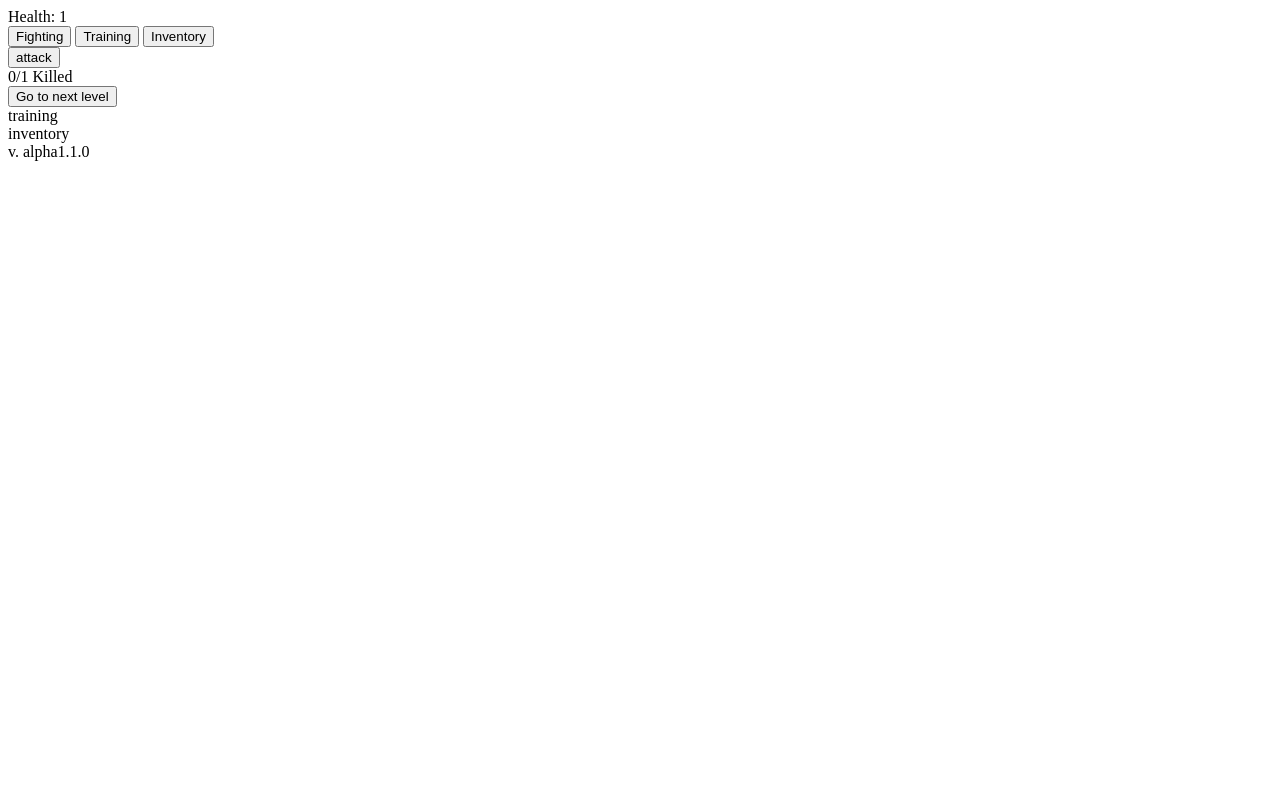
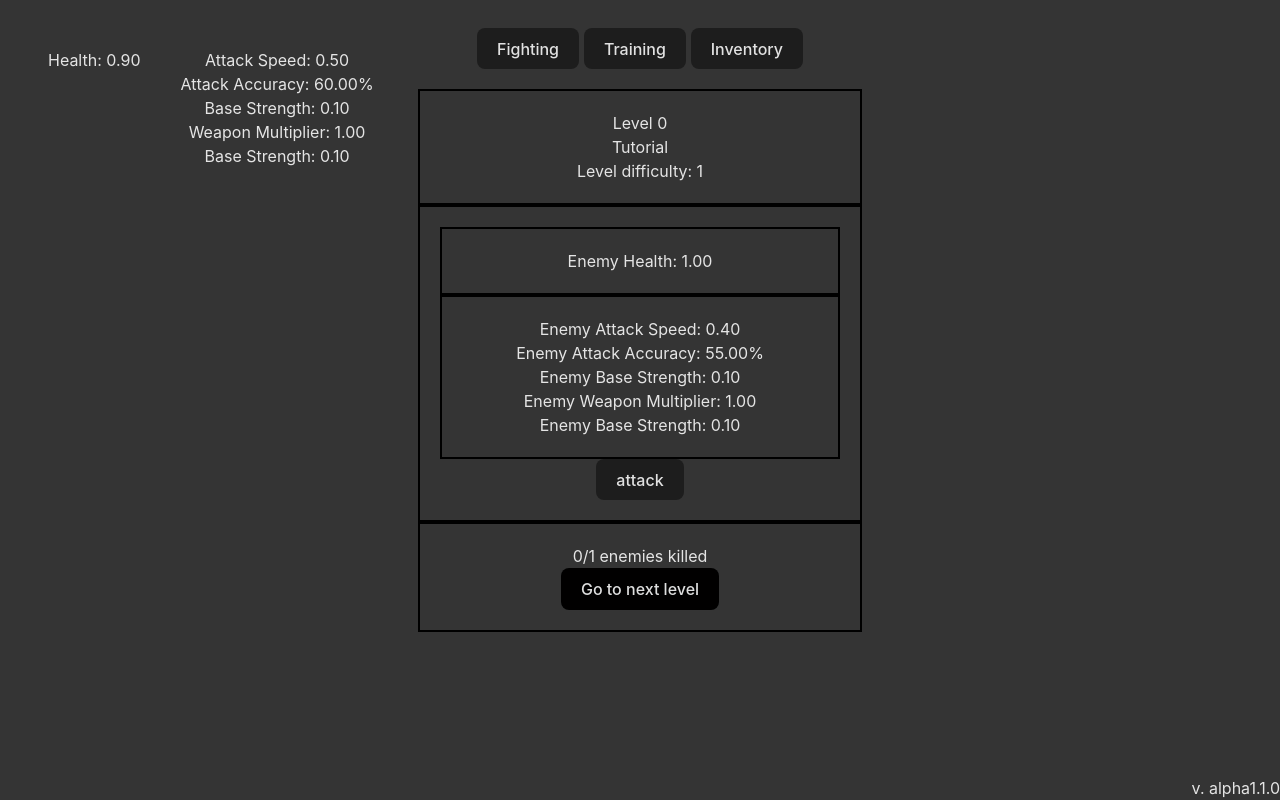
Before and after one commit to XnoobSpeakable/Incremental-Fighting, a plain HTML site: page index.html in a window 1280 px wide. Drawn offline with Linux system fonts and the light colour scheme; the site is published under a folder, as on GitHub Pages, so addresses that start at the root find nothing.

Commit message:
Update index.html

```diff
--- a/index.html
+++ b/index.html
@@ -5,8 +5,8 @@
     <meta charset="UTF-8" />
     <meta name="viewport" content="width=device-width, initial-scale=1.0" />
     <title>Incremental Fighting</title>
-  <script type="module" crossorigin src="/assets/index-C2cToYzt.js"></script>
-  <link rel="stylesheet" crossorigin href="/assets/index-DtiV3-cF.css">
+  <script type="module" crossorigin src="./assets/index-C2cToYzt.js"></script>
+  <link rel="stylesheet" crossorigin href="./assets/index-DtiV3-cF.css">
 </head>
 
 <body>
```
